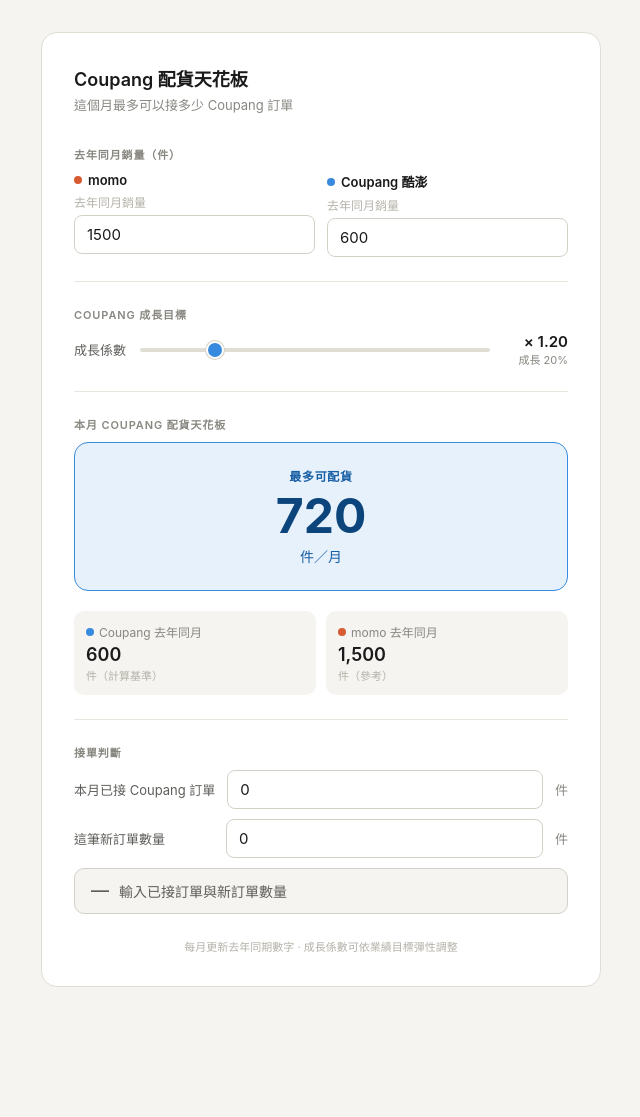
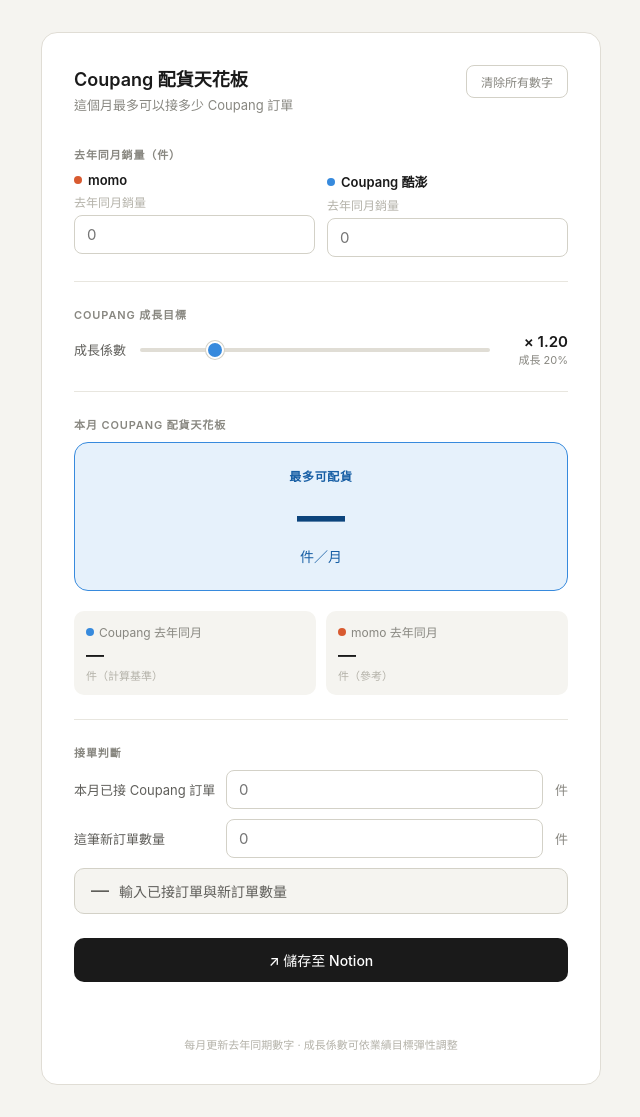
Before and after one commit to louiehiromi/coupang-momo-tool, a plain HTML site: page index.html in a window 1280 px wide. Shown: the whole page, without its empty margins (319-959 px from the left). Before the commit the page ends 1019 px from the top, so only its background shows below. Drawn offline with Linux system fonts and the light colour scheme.

Commit message:
Update index.html

```diff
--- a/index.html
+++ b/index.html
@@ -27,6 +27,14 @@
     max-width: 560px;
   }
 
+  .page-header {
+    display: flex;
+    align-items: flex-start;
+    justify-content: space-between;
+    margin-bottom: 2rem;
+    gap: 12px;
+  }
+
   .page-title {
     font-size: 18px;
     font-weight: 600;
@@ -37,8 +45,24 @@
   .page-sub {
     font-size: 13px;
     color: #888780;
-    margin-bottom: 2rem;
   }
+
+  .clear-btn {
+    flex-shrink: 0;
+    padding: 7px 14px;
+    font-size: 12px;
+    font-family: inherit;
+    color: #888780;
+    background: transparent;
+    border: 0.5px solid #d3d1c7;
+    border-radius: 8px;
+    cursor: pointer;
+    transition: background 0.15s, color 0.15s, border-color 0.15s;
+    white-space: nowrap;
+  }
+
+  .clear-btn:hover { background: #f5f4f0; color: #1a1a1a; border-color: #888780; }
+  .clear-btn:active { transform: scale(0.97); }
 
   .section-label {
     font-size: 11px;
@@ -56,11 +80,7 @@
     margin-bottom: 1.5rem;
   }
 
-  .input-group {
-    display: flex;
-    flex-direction: column;
-    gap: 5px;
-  }
+  .input-group { display: flex; flex-direction: column; gap: 5px; }
 
   .brand-label {
     font-size: 13px;
@@ -71,21 +91,11 @@
     gap: 6px;
   }
 
-  .dot {
-    width: 8px;
-    height: 8px;
-    border-radius: 50%;
-    display: inline-block;
-    flex-shrink: 0;
-  }
-
+  .dot { width: 8px; height: 8px; border-radius: 50%; display: inline-block; flex-shrink: 0; }
   .dot-momo { background: #D85A30; }
   .dot-cp { background: #378ADD; }
 
-  .input-hint {
-    font-size: 12px;
-    color: #b4b2a9;
-  }
+  .input-hint { font-size: 12px; color: #b4b2a9; }
 
   input[type=number] {
     width: 100%;
@@ -103,27 +113,12 @@
 
   input[type=number]::-webkit-inner-spin-button,
   input[type=number]::-webkit-outer-spin-button { -webkit-appearance: none; }
-
   input[type=number]:focus { border-color: #888780; }
 
-  .divider {
-    border: none;
-    border-top: 0.5px solid #e8e6df;
-    margin: 1.5rem 0;
-  }
+  .divider { border: none; border-top: 0.5px solid #e8e6df; margin: 1.5rem 0; }
 
-  .growth-row {
-    display: flex;
-    align-items: center;
-    gap: 14px;
-    margin-bottom: 1.5rem;
-  }
-
-  .growth-row label {
-    font-size: 13px;
-    color: #5f5e5a;
-    white-space: nowrap;
-  }
+  .growth-row { display: flex; align-items: center; gap: 14px; margin-bottom: 1.5rem; }
+  .growth-row label { font-size: 13px; color: #5f5e5a; white-space: nowrap; }
 
   input[type=range] {
     flex: 1;
@@ -138,8 +133,7 @@
 
   input[type=range]::-webkit-slider-thumb {
     -webkit-appearance: none;
-    width: 18px;
-    height: 18px;
+    width: 18px; height: 18px;
     border-radius: 50%;
     background: #378ADD;
     cursor: pointer;
@@ -147,21 +141,9 @@
     box-shadow: 0 0 0 1px #d3d1c7;
   }
 
-  .growth-val {
-    min-width: 64px;
-    text-align: right;
-  }
-
-  .growth-val .gv-main {
-    font-size: 15px;
-    font-weight: 600;
-    color: #1a1a1a;
-  }
-
-  .growth-val .gv-sub {
-    font-size: 11px;
-    color: #888780;
-  }
+  .growth-val { min-width: 64px; text-align: right; }
+  .growth-val .gv-main { font-size: 15px; font-weight: 600; color: #1a1a1a; }
+  .growth-val .gv-sub { font-size: 11px; color: #888780; }
 
   .ceiling-result {
     background: #E6F1FB;
@@ -173,129 +155,99 @@
   }
 
   .ceiling-result .cr-label {
-    font-size: 12px;
-    font-weight: 600;
-    letter-spacing: 0.06em;
-    text-transform: uppercase;
-    color: #185FA5;
-    margin-bottom: 8px;
+    font-size: 12px; font-weight: 600; letter-spacing: 0.06em;
+    text-transform: uppercase; color: #185FA5; margin-bottom: 8px;
   }
 
   .ceiling-result .cr-value {
-    font-size: 48px;
-    font-weight: 700;
-    color: #0C447C;
-    line-height: 1;
-    margin-bottom: 6px;
+    font-size: 48px; font-weight: 700; color: #0C447C; line-height: 1; margin-bottom: 6px;
   }
 
-  .ceiling-result .cr-unit {
-    font-size: 14px;
-    color: #185FA5;
-  }
+  .ceiling-result .cr-unit { font-size: 14px; color: #185FA5; }
 
-  .ref-grid {
-    display: grid;
-    grid-template-columns: 1fr 1fr;
-    gap: 10px;
-    margin-bottom: 1.25rem;
-  }
+  .ref-grid { display: grid; grid-template-columns: 1fr 1fr; gap: 10px; margin-bottom: 1.25rem; }
 
-  .ref-card {
-    background: #f5f4f0;
-    border-radius: 10px;
-    padding: 12px;
-  }
-
-  .ref-card .r-label {
-    font-size: 12px;
-    color: #888780;
-    margin-bottom: 4px;
-    display: flex;
-    align-items: center;
-    gap: 5px;
-  }
-
-  .ref-card .r-value {
-    font-size: 18px;
-    font-weight: 600;
-    color: #1a1a1a;
-  }
-
-  .ref-card .r-sub {
-    font-size: 11px;
-    color: #b4b2a9;
-    margin-top: 2px;
-  }
+  .ref-card { background: #f5f4f0; border-radius: 10px; padding: 12px; }
+  .ref-card .r-label { font-size: 12px; color: #888780; margin-bottom: 4px; display: flex; align-items: center; gap: 5px; }
+  .ref-card .r-value { font-size: 18px; font-weight: 600; color: #1a1a1a; }
+  .ref-card .r-sub { font-size: 11px; color: #b4b2a9; margin-top: 2px; }
 
   .order-section { margin-bottom: 1.5rem; }
 
-  .order-input-row {
-    display: flex;
-    align-items: center;
-    gap: 12px;
-    margin-bottom: 10px;
-  }
-
-  .order-input-row label {
-    font-size: 13px;
-    color: #5f5e5a;
-    white-space: nowrap;
-    min-width: 140px;
-  }
-
-  .order-input-row input {
-    flex: 1;
-  }
-
-  .order-input-row .unit {
-    font-size: 13px;
-    color: #888780;
-  }
+  .order-input-row { display: flex; align-items: center; gap: 12px; margin-bottom: 10px; }
+  .order-input-row label { font-size: 13px; color: #5f5e5a; white-space: nowrap; min-width: 140px; }
+  .order-input-row .unit { font-size: 13px; color: #888780; }
 
   .verdict {
-    font-size: 14px;
-    font-weight: 500;
-    padding: 12px 16px;
-    border-radius: 10px;
-    border: 0.5px solid;
-    display: flex;
-    align-items: center;
-    gap: 10px;
-    margin-top: 4px;
+    font-size: 14px; font-weight: 500;
+    padding: 12px 16px; border-radius: 10px; border: 0.5px solid;
+    display: flex; align-items: center; gap: 10px; margin-top: 4px;
   }
 
   .verdict-icon { font-size: 18px; line-height: 1; }
-
   .verdict-accept { background: #eaf3de; color: #27500a; border-color: #97c459; }
   .verdict-reject { background: #fcebeb; color: #501313; border-color: #e24b4a; }
   .verdict-neutral { background: #f5f4f0; color: #5f5e5a; border-color: #d3d1c7; }
 
-  .footer {
-    font-size: 11px;
-    color: #b4b2a9;
+  .notion-btn {
+    width: 100%;
+    padding: 12px;
+    font-size: 14px;
+    font-weight: 500;
+    font-family: inherit;
+    color: #ffffff;
+    background: #1a1a1a;
+    border: none;
+    border-radius: 10px;
+    cursor: pointer;
+    transition: background 0.15s, transform 0.1s;
+    margin-top: 1.5rem;
+    display: flex;
+    align-items: center;
+    justify-content: center;
+    gap: 8px;
+  }
+
+  .notion-btn:hover { background: #333; }
+  .notion-btn:active { transform: scale(0.98); }
+  .notion-btn:disabled { background: #b4b2a9; cursor: not-allowed; transform: none; }
+
+  .notion-status {
+    font-size: 13px;
     text-align: center;
-    margin-top: 1.5rem;
+    margin-top: 10px;
+    min-height: 20px;
+    color: #888780;
   }
+
+  .notion-status.success { color: #27500a; }
+  .notion-status.error { color: #501313; }
+
+  .footer { font-size: 11px; color: #b4b2a9; text-align: center; margin-top: 1.5rem; }
 </style>
 </head>
 <body>
 
 <div class="card">
-  <div class="page-title">Coupang 配貨天花板</div>
-  <div class="page-sub">這個月最多可以接多少 Coupang 訂單</div>
+  <div class="page-header">
+    <div>
+      <div class="page-title">Coupang 配貨天花板</div>
+      <div class="page-sub">這個月最多可以接多少 Coupang 訂單</div>
+    </div>
+    <button class="clear-btn" onclick="clearAll()">清除所有數字</button>
+  </div>
 
   <div class="section-label">去年同月銷量（件）</div>
   <div class="input-grid">
     <div class="input-group">
       <div class="brand-label"><span class="dot dot-momo"></span>momo</div>
       <div class="input-hint">去年同月銷量</div>
-      <input type="number" id="momo-last" value="1500" min="0" oninput="calc()">
+      <input type="number" id="momo-last" value="" min="0" placeholder="0" oninput="calc()">
     </div>
     <div class="input-group">
       <div class="brand-label"><span class="dot dot-cp"></span>Coupang 酷澎</div>
       <div class="input-hint">去年同月銷量</div>
-      <input type="number" id="cp-last" value="600" min="0" oninput="calc()">
+      <input type="number" id="cp-last" value="" min="0" placeholder="0" oninput="calc()">
     </div>
   </div>
 
@@ -339,12 +291,12 @@
   <div class="order-section">
     <div class="order-input-row">
       <label>本月已接 Coupang 訂單</label>
-      <input type="number" id="order-now" value="0" min="0" oninput="calc()">
+      <input type="number" id="order-now" value="" min="0" placeholder="0" oninput="calc()">
       <span class="unit">件</span>
     </div>
     <div class="order-input-row">
       <label>這筆新訂單數量</label>
-      <input type="number" id="order-new" value="0" min="0" oninput="calc()">
+      <input type="number" id="order-new" value="" min="0" placeholder="0" oninput="calc()">
       <span class="unit">件</span>
     </div>
     <div class="verdict verdict-neutral" id="verdict-box">
@@ -353,10 +305,30 @@
     </div>
   </div>
 
+  <button class="notion-btn" id="notion-btn" onclick="saveToNotion()">
+    ↗ 儲存至 Notion
+  </button>
+  <div class="notion-status" id="notion-status"></div>
+
   <div class="footer">每月更新去年同期數字 · 成長係數可依業績目標彈性調整</div>
 </div>
 
 <script>
+var NOTION_TOKEN = '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';
+var DATABASE_ID = 'a6603836593c488582530743b4c0137d';
+var currentCeiling = 0;
+
+function clearAll() {
+  document.getElementById('momo-last').value = '';
+  document.getElementById('cp-last').value = '';
+  document.getElementById('order-now').value = '';
+  document.getElementById('order-new').value = '';
+  document.getElementById('growth').value = 1.2;
+  document.getElementById('notion-status').textContent = '';
+  document.getElementById('notion-status').className = 'notion-status';
+  calc();
+}
+
 function calc() {
   var momoLast = Math.max(0, parseInt(document.getElementById('momo-last').value) || 0);
   var cpLast = Math.max(0, parseInt(document.getElementById('cp-last').value) || 0);
@@ -368,35 +340,104 @@
   document.getElementById('gv-main').textContent = '× ' + growth.toFixed(2);
   document.getElementById('gv-sub').textContent = '成長 ' + pct + '%';
 
+  var hasSalesData = document.getElementById('cp-last').value !== '';
+
+  if (!hasSalesData) {
+    document.getElementById('ceiling-val').textContent = '—';
+    document.getElementById('ref-cp-last').textContent = '—';
+    document.getElementById('ref-momo-last').textContent = '—';
+    currentCeiling = 0;
+    var vb = document.getElementById('verdict-box');
+    vb.className = 'verdict verdict-neutral';
+    vb.querySelector('.verdict-icon').textContent = '—';
+    document.getElementById('verdict-text').textContent = '輸入已接訂單與新訂單數量';
+    return;
+  }
+
   var ceiling = Math.round(cpLast * growth);
+  currentCeiling = ceiling;
   document.getElementById('ceiling-val').textContent = ceiling.toLocaleString();
   document.getElementById('ref-cp-last').textContent = cpLast.toLocaleString();
-  document.getElementById('ref-momo-last').textContent = momoLast.toLocaleString();
+  document.getElementById('ref-momo-last').textContent = momoLast > 0 ? momoLast.toLocaleString() : '—';
 
   var afterAccept = orderNow + orderNew;
-  var verdictBox = document.getElementById('verdict-box');
-  var verdictIcon = verdictBox.querySelector('.verdict-icon');
-  var verdictText = document.getElementById('verdict-text');
+  var vb = document.getElementById('verdict-box');
+  var vi = vb.querySelector('.verdict-icon');
+  var vt = document.getElementById('verdict-text');
 
   if (orderNew === 0 && orderNow === 0) {
-    verdictBox.className = 'verdict verdict-neutral';
-    verdictIcon.textContent = '—';
-    verdictText.textContent = '輸入已接訂單與新訂單數量';
+    vb.className = 'verdict verdict-neutral'; vi.textContent = '—';
+    vt.textContent = '輸入已接訂單與新訂單數量';
   } else if (orderNow >= ceiling) {
-    verdictBox.className = 'verdict verdict-reject';
-    verdictIcon.textContent = '✕';
-    verdictText.textContent = '本月額度已滿（已接 ' + orderNow.toLocaleString() + ' 件），不建議再接單。';
+    vb.className = 'verdict verdict-reject'; vi.textContent = '✕';
+    vt.textContent = '本月額度已滿（已接 ' + orderNow.toLocaleString() + ' 件），不建議再接單。';
   } else if (afterAccept <= ceiling) {
-    var leftAfter = ceiling - afterAccept;
-    verdictBox.className = 'verdict verdict-accept';
-    verdictIcon.textContent = '✓';
-    verdictText.textContent = '可以接單。接完後本月剩餘額度 ' + leftAfter.toLocaleString() + ' 件。';
+    vb.className = 'verdict verdict-accept'; vi.textContent = '✓';
+    vt.textContent = '可以接單。接完後本月剩餘額度 ' + (ceiling - afterAccept).toLocaleString() + ' 件。';
   } else {
-    var canAccept = ceiling - orderNow;
-    verdictBox.className = 'verdict verdict-reject';
-    verdictIcon.textContent = '✕';
-    verdictText.textContent = '超過天花板 ' + (afterAccept - ceiling).toLocaleString() + ' 件，本月最多還能接 ' + canAccept.toLocaleString() + ' 件。';
+    vb.className = 'verdict verdict-reject'; vi.textContent = '✕';
+    vt.textContent = '超過天花板 ' + (afterAccept - ceiling).toLocaleString() + ' 件，本月最多還能接 ' + (ceiling - orderNow).toLocaleString() + ' 件。';
   }
+}
+
+async function saveToNotion() {
+  var cpLastVal = document.getElementById('cp-last').value;
+  if (!cpLastVal) {
+    setStatus('error', '請先輸入去年同月銷量');
+    return;
+  }
+
+  var orderNow = Math.max(0, parseInt(document.getElementById('order-now').value) || 0);
+  var today = new Date();
+  var dateStr = today.toISOString().split('T')[0];
+  var monthStr = dateStr.substring(0, 7);
+
+  var btn = document.getElementById('notion-btn');
+  btn.disabled = true;
+  btn.textContent = '儲存中...';
+  setStatus('', '');
+
+  try {
+    var res = await fetch('https://api.notion.com/v1/pages', {
+      method: 'POST',
+      headers: {
+        'Authorization': 'Bearer ' + NOTION_TOKEN,
+        'Content-Type': 'application/json',
+        'Notion-Version': '2022-06-28'
+      },
+      body: JSON.stringify({
+        parent: { database_id: DATABASE_ID },
+        properties: {
+          '配貨日期': { date: { start: dateStr } },
+          '月份': { rich_text: [{ text: { content: monthStr } }] },
+          '可配量': { number: currentCeiling },
+          '已配量': { number: orderNow }
+        }
+      })
+    });
+
+    if (res.ok) {
+      btn.textContent = '✓ 已儲存至 Notion';
+      setStatus('success', '成功寫入「配貨超量紀錄」');
+      setTimeout(function() {
+        btn.disabled = false;
+        btn.textContent = '↗ 儲存至 Notion';
+      }, 3000);
+    } else {
+      var err = await res.json();
+      throw new Error(err.message || '寫入失敗');
+    }
+  } catch (e) {
+    btn.disabled = false;
+    btn.textContent = '↗ 儲存至 Notion';
+    setStatus('error', '錯誤：' + e.message);
+  }
+}
+
+function setStatus(type, msg) {
+  var el = document.getElementById('notion-status');
+  el.textContent = msg;
+  el.className = 'notion-status' + (type ? ' ' + type : '');
 }
 
 calc();
```
